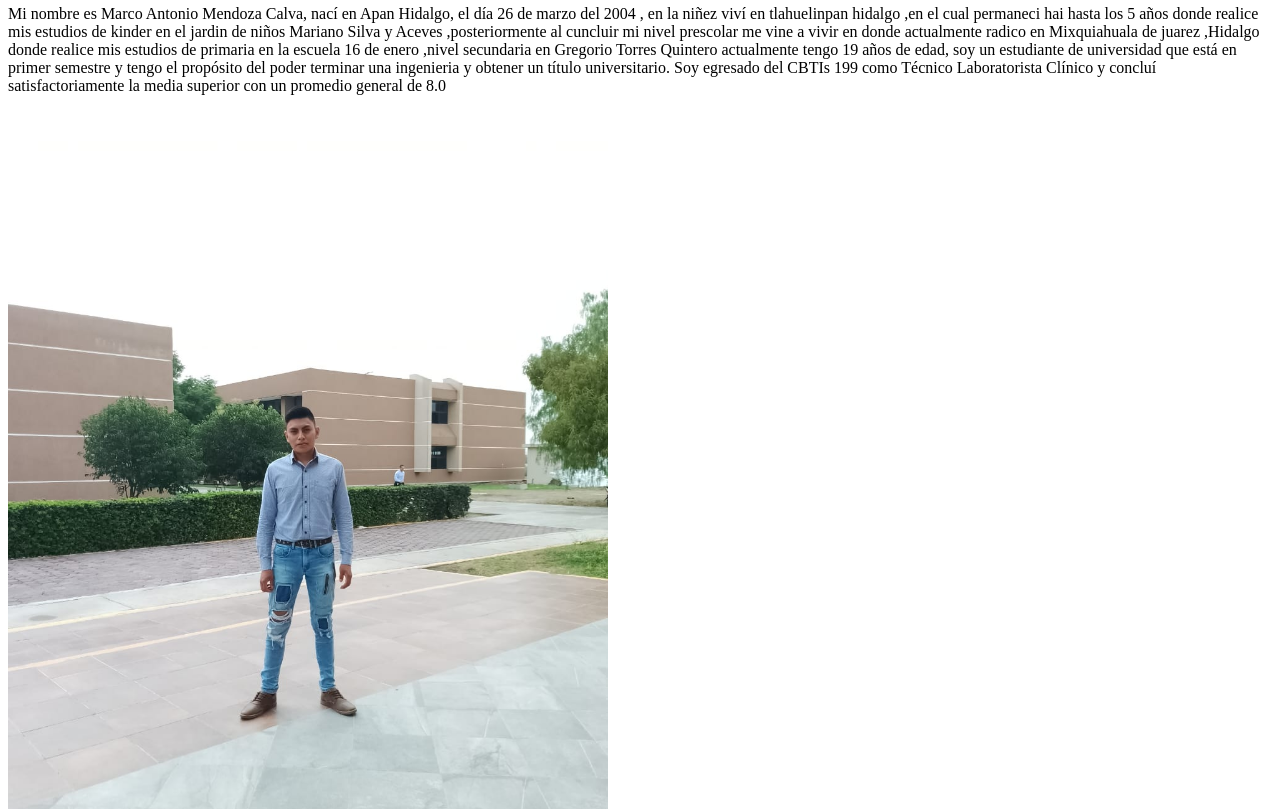
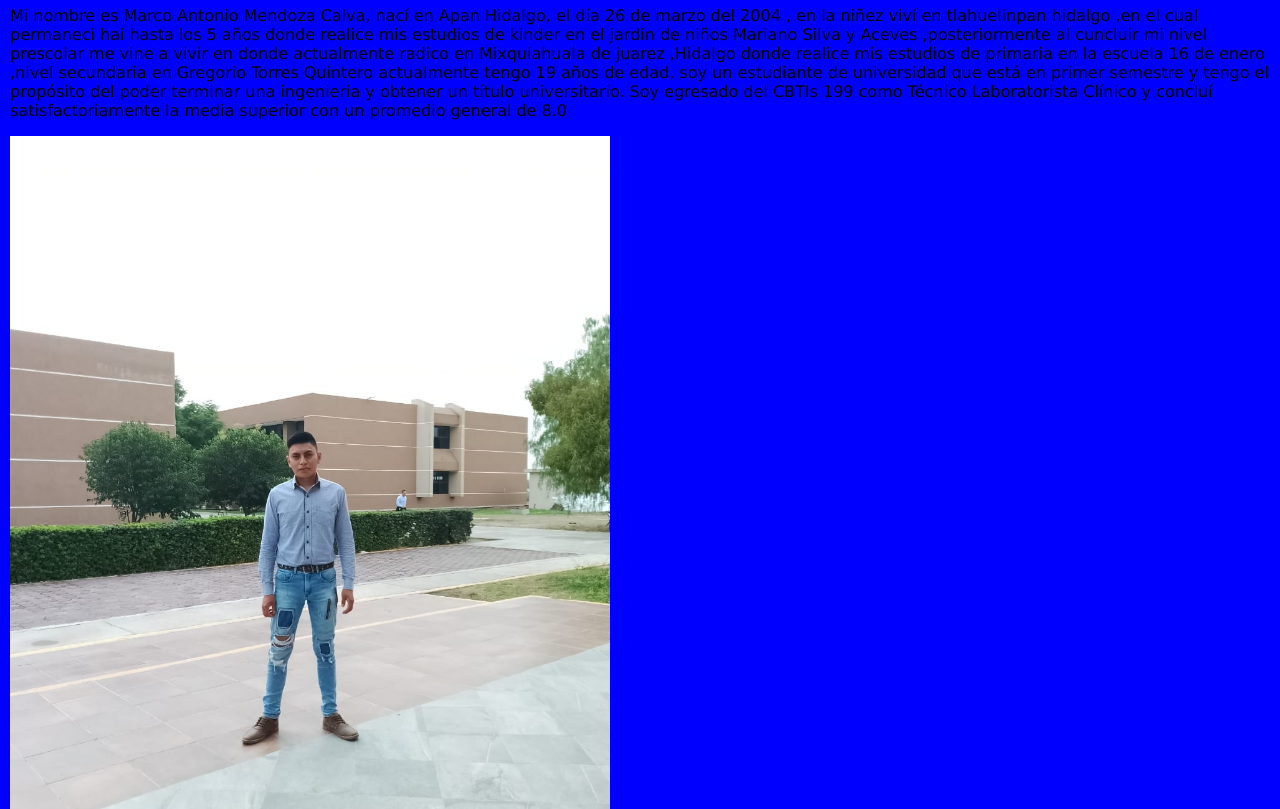
Before and after one commit to MARCOANTONIOMMMMM/MARCOANTONIOMMMM.github.io, a plain HTML site: page index.html in a window 1280 px wide. Shown: the part 75-884 px from the top of the page. Drawn offline with Linux system fonts and the light colour scheme.

Commit message:
Se agrego el color a mi pagina y tipo de letra a mi pagina

```diff
--- a/index.html
+++ b/index.html
@@ -1,6 +1,7 @@
 <!DOCTYPE html>
 <html lang="en">
 <head>
+    <link rel="stylesheet" href="style.css">
     <meta charset="UTF-8">
     <meta name="viewport" content="width=device-width, initial-scale=1.0">
     <title>Document</title>
--- /dev/null
+++ b/style.css
@@ -0,0 +1,11 @@
+body {
+    background-color: blue;
+    color: black;
+    font-family: Verdana, sans-serif;
+    font-size: 16px;
+    margin: 10px;
+  }
+
+  h1, h2, h3, p {
+    color: black;
+  }
```
